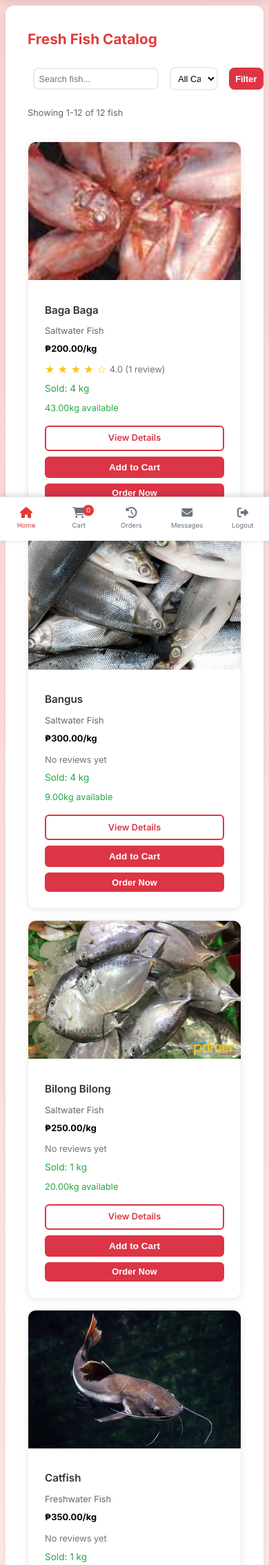
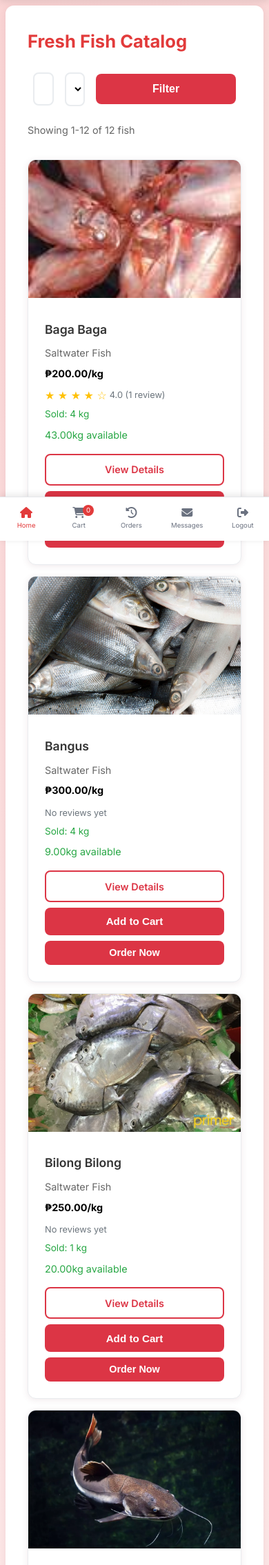
Before and after one commit to jvybatuto-coder/daily-fish, a Django app: page /fish/ in a window 390 px wide. Shown: the part 60-2329 px from the top of the page at 69% size. Run offline with Django 5.2, Linux system fonts and the light colour scheme; a user stored in the database is signed in; data comes from the database, SQL or seed files in the repository.

Commit message:
Revert search changes and enhance mobile content readability
- Revert search bar and categories dropdown modifications
- Enhance mobile content font sizes for better readability:
  * Tablet (768px): h1:1.8rem, h2:1.5rem, h3:1.3rem, p:1rem
  * Mobile (576px): h1:1.7rem, h2:1.4rem, h3:1.2rem, p:0.95rem
  * Ultra-small (480px): h1:1.6rem, h2:1.3rem, h3:1.1rem, p:0.9rem
- Increase button sizes for better touch targets:
  * Tablet: btn:1rem, btn-primary:1.1rem
  * Mobile: btn:0.95rem, btn-primary:1rem
  * Ultra-small: btn:0.9rem, btn-primary:0.95rem
- Improve form element sizing and spacing
- Better line height and padding for readability
- Maintain responsive design with larger, more readable text

```diff
--- a/myproject/templates/fish_list.html
+++ b/myproject/templates/fish_list.html
@@ -20,7 +20,7 @@
             margin: 0;
             padding: 0;
         }
-        .header { background: white; box-shadow: 0 2px 10px rgba(0,0,0,0.1); position: fixed; top: 0; left: 0; right: 0; z-index: 1001; height: 60px; }
+        .header { background: white; box-shadow: 0 2px 10px rgba(0,0,0,0.1); position: fixed; top: 0; left: 0; right: 0; z-index: 1000; height: 60px; }
         .header-content { display: flex; align-items: center; justify-content: space-between; padding: 0.75rem 2rem; height: 100%; }
         .logo {
             display: flex;
@@ -102,9 +102,7 @@
                 display: flex;
                 justify-content: space-around;
                 align-items: center;
-                box-shadow: 0 -2px 10px rgba(0, 0, 0, 0.15);
-                backdrop-filter: blur(10px);
-                -webkit-backdrop-filter: blur(10px);
+                box-shadow: 0 -2px 10px rgba(0, 0, 0, 0.1);
             }
 
             .mobile-footer-nav {
@@ -173,86 +171,80 @@
 
             /* Main content mobile adjustments */
             main.container h1 {
-                font-size: 1.5rem !important;
+                font-size: 1.8rem !important; /* Increased from 1.5rem */
                 margin-bottom: 1rem !important;
             }
 
             main.container h2 {
-                font-size: 1.3rem !important;
+                font-size: 1.5rem !important; /* Increased from 1.3rem */
                 margin-bottom: 0.8rem !important;
             }
 
             main.container h3 {
-                font-size: 1.1rem !important;
+                font-size: 1.3rem !important; /* Increased from 1.1rem */
                 margin-bottom: 0.6rem !important;
             }
 
             main.container p {
-                font-size: 0.9rem !important;
-                line-height: 1.4 !important;
+                font-size: 1rem !important; /* Increased from 0.9rem */
+                line-height: 1.5 !important;
             }
 
             main.container .btn {
-                padding: 0.6rem 1rem !important;
-                font-size: 0.9rem !important;
-                border-radius: 6px !important;
+                padding: 0.8rem 1.2rem !important; /* Increased from 0.6rem 1rem */
+                font-size: 1rem !important; /* Increased from 0.9rem */
+                border-radius: 8px !important;
             }
 
             main.container .btn-primary {
-                padding: 0.7rem 1.2rem !important;
-                font-size: 0.95rem !important;
+                padding: 0.9rem 1.4rem !important; /* Increased from 0.7rem 1.2rem */
+                font-size: 1.1rem !important; /* Increased from 0.95rem */
+                border-radius: 8px !important;
             }
 
             main.container input,
             main.container select,
             main.container textarea {
-                font-size: 0.9rem !important;
-                padding: 0.6rem !important;
+                font-size: 1rem !important; /* Increased from 0.9rem */
+                padding: 0.8rem !important; /* Increased from 0.6rem */
+                border-radius: 8px !important;
             }
 
             main.container .form-group {
+                margin-bottom: 1.2rem !important; /* Increased from 1rem */
+            }
+
+            main.container .card {
+                margin-bottom: 1.2rem !important; /* Increased from 1rem */
+                padding: 1.2rem !important; /* Increased from 1rem */
+            }
+
+            main.container .search-bar {
+                flex-direction: column !important;
+                gap: 0.5rem !important;
+                padding: 0.5rem !important;
                 margin-bottom: 1rem !important;
             }
 
-            main.container .card {
-                margin-bottom: 1rem !important;
-                padding: 1rem !important;
-            }
-
-            main.container .search-bar {
-                flex-direction: row !important; /* Changed from column */
-                gap: 0.5rem !important;
-                padding: 0.5rem !important;
-                margin-bottom: 1rem !important;
-                align-items: center !important;
+            main.container .search-bar input,
+            main.container .search-bar select,
+            main.container .search-bar button {
+                width: 100% !important;
+                font-size: 1rem !important; /* Enlarged from 0.9rem */
+                padding: 0.8rem !important; /* Enlarged from 0.6rem */
+                border-radius: 8px !important;
             }
 
             main.container .search-bar input {
-                flex: 0 1 200px !important; /* Reduced flex growth, max width 200px */
-                font-size: 0.9rem !important; /* Reduced from 1rem */
-                padding: 0.6rem !important; /* Reduced from 0.8rem */
-                border-radius: 8px !important;
-                min-height: 40px !important; /* Reduced from 44px */
+                min-height: 44px !important; /* Touch-friendly height */
             }
 
             main.container .search-bar select {
-                width: auto !important; /* Auto width instead of full */
-                min-width: 100px !important; /* Reduced from 120px */
-                max-width: 120px !important; /* Added max width */
-                font-size: 0.9rem !important; /* Reduced from 1rem */
-                padding: 0.6rem !important; /* Reduced from 0.8rem */
-                border-radius: 8px !important;
-                min-height: 40px !important; /* Reduced from 44px */
+                min-height: 44px !important; /* Touch-friendly height */
             }
 
             main.container .search-bar button {
-                width: auto !important; /* Auto width instead of full */
-                min-width: 70px !important; /* Reduced from 80px */
-                max-width: 90px !important; /* Added max width */
-                font-size: 0.9rem !important; /* Reduced from 1rem */
-                padding: 0.6rem 0.8rem !important; /* Reduced padding */
-                border-radius: 8px !important;
-                min-height: 40px !important; /* Reduced from 44px */
+                min-height: 44px !important; /* Touch-friendly height */
                 font-weight: 600 !important;
             }
         }
@@ -288,61 +280,31 @@
                 padding: 0.75rem;
             }
 
-            /* Even smaller fonts for mobile */
+            /* Even larger fonts for mobile */
             main.container h1 {
+                font-size: 1.7rem !important; /* Slightly smaller than tablet */
+            }
+
+            main.container h2 {
                 font-size: 1.4rem !important;
             }
 
-            main.container h2 {
+            main.container h3 {
                 font-size: 1.2rem !important;
             }
 
-            main.container h3 {
-                font-size: 1rem !important;
-            }
-
             main.container p {
-                font-size: 0.85rem !important;
+                font-size: 0.95rem !important;
             }
 
             main.container .btn {
-                padding: 0.5rem 0.8rem !important;
-                font-size: 0.85rem !important;
+                padding: 0.7rem 1.1rem !important;
+                font-size: 0.95rem !important;
             }
 
             main.container .btn-primary {
-                padding: 0.6rem 1rem !important;
-                font-size: 0.9rem !important;
-            }
-
-            /* Maintain horizontal layout for smaller screens */
-            main.container .search-bar {
-                flex-direction: row !important;
-                align-items: center !important;
-                gap: 0.4rem !important;
-            }
-
-            main.container .search-bar input {
-                flex: 0 1 150px !important; /* Reduced max width */
-                font-size: 0.85rem !important;
-                padding: 0.5rem !important;
-                min-height: 36px !important;
-            }
-
-            main.container .search-bar select {
-                min-width: 80px !important; /* Reduced from 100px */
-                max-width: 100px !important; /* Added max width */
-                font-size: 0.85rem !important;
-                padding: 0.5rem !important;
-                min-height: 36px !important;
-            }
-
-            main.container .search-bar button {
-                min-width: 60px !important; /* Reduced from 70px */
-                max-width: 80px !important; /* Added max width */
-                font-size: 0.85rem !important;
-                padding: 0.5rem 0.6rem !important;
-                min-height: 36px !important;
+                padding: 0.8rem 1.2rem !important;
+                font-size: 1rem !important;
             }
         }
 
@@ -382,61 +344,31 @@
                 padding: 0.5rem;
             }
 
-            /* Ultra-small fonts for very small screens */
+            /* Optimized fonts for very small screens */
             main.container h1 {
+                font-size: 1.6rem !important; /* Still readable but smaller */
+            }
+
+            main.container h2 {
                 font-size: 1.3rem !important;
             }
 
-            main.container h2 {
+            main.container h3 {
                 font-size: 1.1rem !important;
             }
 
-            main.container h3 {
-                font-size: 0.95rem !important;
-            }
-
             main.container p {
-                font-size: 0.8rem !important;
+                font-size: 0.9rem !important;
             }
 
             main.container .btn {
-                padding: 0.4rem 0.6rem !important;
-                font-size: 0.8rem !important;
+                padding: 0.6rem 1rem !important;
+                font-size: 0.9rem !important;
             }
 
             main.container .btn-primary {
-                padding: 0.5rem 0.8rem !important;
-                font-size: 0.85rem !important;
-            }
-
-            /* Maintain horizontal layout for ultra-small screens */
-            main.container .search-bar {
-                flex-direction: row !important;
-                align-items: center !important;
-                gap: 0.3rem !important;
-            }
-
-            main.container .search-bar input {
-                flex: 0 1 120px !important; /* Further reduced max width */
-                font-size: 0.8rem !important;
-                padding: 0.4rem !important;
-                min-height: 32px !important;
-            }
-
-            main.container .search-bar select {
-                min-width: 70px !important; /* Reduced from 90px */
-                max-width: 90px !important; /* Added max width */
-                font-size: 0.8rem !important;
-                padding: 0.4rem !important;
-                min-height: 32px !important;
-            }
-
-            main.container .search-bar button {
-                min-width: 50px !important; /* Reduced from 60px */
-                max-width: 70px !important; /* Added max width */
-                font-size: 0.8rem !important;
-                padding: 0.4rem 0.5rem !important;
-                min-height: 32px !important;
+                padding: 0.7rem 1.1rem !important;
+                font-size: 0.95rem !important;
             }
         }
     </style>
```
